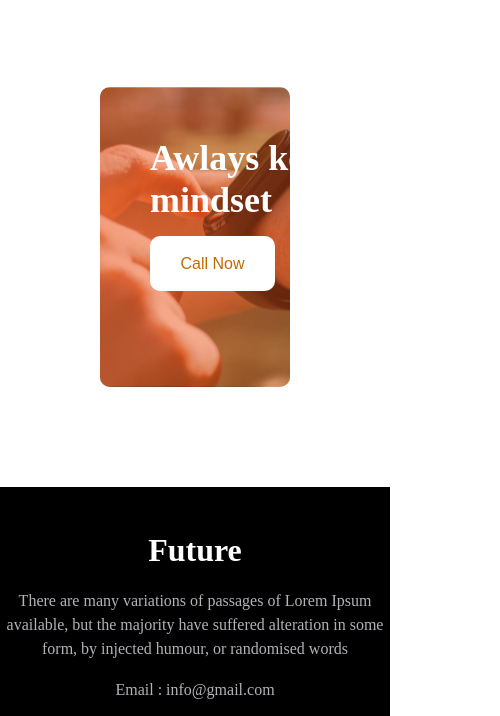
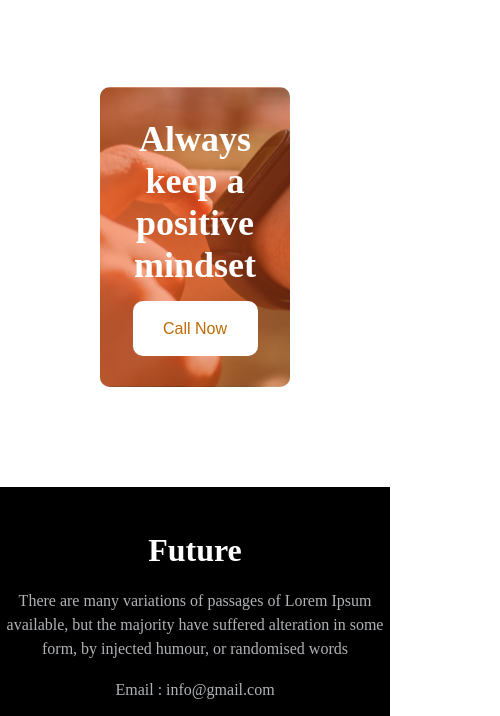
Before and after one commit to RionelxSlovesky/Responsive-Assignment1-ProgrammingHero, a plain HTML site: page index.html in a window 390 px wide. Shown: the part 2887-3603 px from the top of the page, 500 px wide, since content can reach past the window. Drawn offline with Linux system fonts and the light colour scheme.

Commit message:
banner responsive
the banner is now responsive

```diff
--- a/index.html
+++ b/index.html
@@ -87,7 +87,7 @@
 
                 <div id="banner-content">
 
-                    <h3 id="banner-header">Awlays keep a positive mindset</h3>
+                    <h3 id="banner-header">Always keep a positive mindset</h3>
                     <button class="secondary-btn">Call Now</button>
 
                 </div>
--- a/styles/style.css
+++ b/styles/style.css
@@ -330,6 +330,24 @@ footer{
         margin-bottom: 40px;
     }
 
+    /* banner */
+    #banner-content {
+        padding: 0;
+        display: flex;
+        height: 100%;
+        text-align: center;
+        flex-direction: column;
+        justify-content: center;
+        align-items: center;
+        padding: 0 20px;
+    }
+
+    #banner-header {
+        width: auto;
+    }
+
+
+
     /* footer */
     footer{
         flex-direction: column;
```
